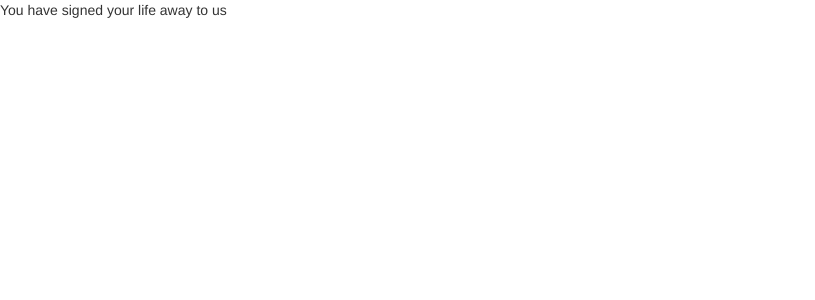
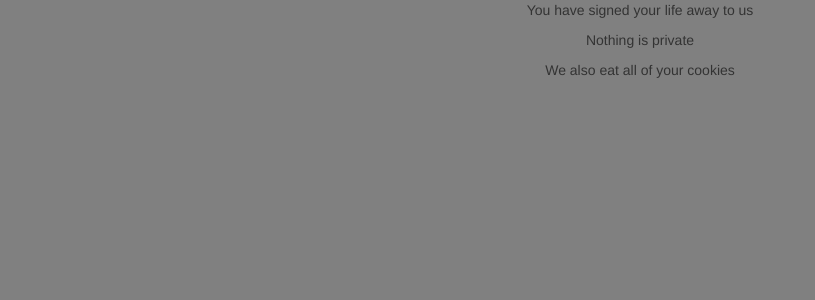
Before and after one commit to HotPockets/HotPockets.github.io, a PHP site: page /useragreement.html in a window 1280 px wide. Shown: the top 300 px of the page, without its empty margins (0-815 px from the left). Run offline with PHP 8.4, Linux system fonts and the light colour scheme; some libraries are stand-ins or nearby versions.

Commit message:
Minor changes
Little stuff

```diff
--- a/contact.html
+++ b/contact.html
@@ -39,7 +39,7 @@
     <div class="landing">
       <br><br><br>
       <h2 class="text-center">Contact</h2>
-      <p class="text-center"><em>We are happy to answer any questions you may have. You may contact us through
+      <p class="text-center"><em>We are happy to answer any questions you may have. You may contact<br> us through
         our contact information listed below, or write a form to us directly.</em></p>
       <br>
       <div class="col-sm-3">
--- a/distrib/css/theme.css
+++ b/distrib/css/theme.css
@@ -158,3 +158,11 @@ div.carousel-inner img{
     margin-left: auto;
     margin-right: auto;
 }
+
+/*test for pop up*/
+
+div.popup{
+  background-color: gray;
+  height: 100%;
+  text-align: center;
+}
--- a/index.html
+++ b/index.html
@@ -88,8 +88,8 @@
               <br><br>
               <p class="text-center"><em>By clicking Login or Sign Up, you agree to Marist's,
                 <a href="useragreement.html" onclick="javascript:void window.open('useragreement.html','1446736408060','width=500,height=500,toolbar=0,menubar=0,location=0,status=1,scrollbars=1,resizable=1,left=0,top=0');return false;">User Agreement</a><br>
-                <a href="privacy.html" onclick="javascript:void window.open('privacy.html','1446736408060','width=500,height=500,toolbar=0,menubar=0,location=0,status=1,scrollbars=1,resizable=1,left=0,top=0');return false;">Privacy Policy</a>, and
-                <a href="cookies.html" onclick="javascript:void window.open('cookies.html','1446736408060','width=500,height=500,toolbar=0,menubar=0,location=0,status=1,scrollbars=1,resizable=1,left=0,top=0');return false;">Cookie Policy</a></em></p>
+                <a href="useragreement.html" onclick="javascript:void window.open('useragreement.html','1446736408060','width=500,height=500,toolbar=0,menubar=0,location=0,status=1,scrollbars=1,resizable=1,left=0,top=0');return false;">Privacy Policy</a>, and
+                <a href="useragreement.html" onclick="javascript:void window.open('useragreement.html','1446736408060','width=500,height=500,toolbar=0,menubar=0,location=0,status=1,scrollbars=1,resizable=1,left=0,top=0');return false;">Cookie Policy</a></em></p>
           </div>
         </div>
       <div class="footer">
--- a/useragreement.html
+++ b/useragreement.html
@@ -17,8 +17,10 @@
         User Agreement
       </title>
   </head>
+  <div class="popup">
   <p> You have signed your life away to us</p>
-
+  <p>Nothing is private</p>
+  <p> We also eat all of your cookies</p>
         <!-- Bootstrap core JavaScript
           ================================================== -->
           <!-- Placed at the end of the document so the pages load faster -->
@@ -26,5 +28,6 @@
           <script src="distrib/js/bootstrap.min.js"></script>
           <!-- IE10 viewport hack for Surface/desktop Windows 8 bug -->
           <!--<script src="../../assets/js/ie10-viewport-bug-workaround.js"></script>-->
+  </div>
   </body>
 </html>
```
